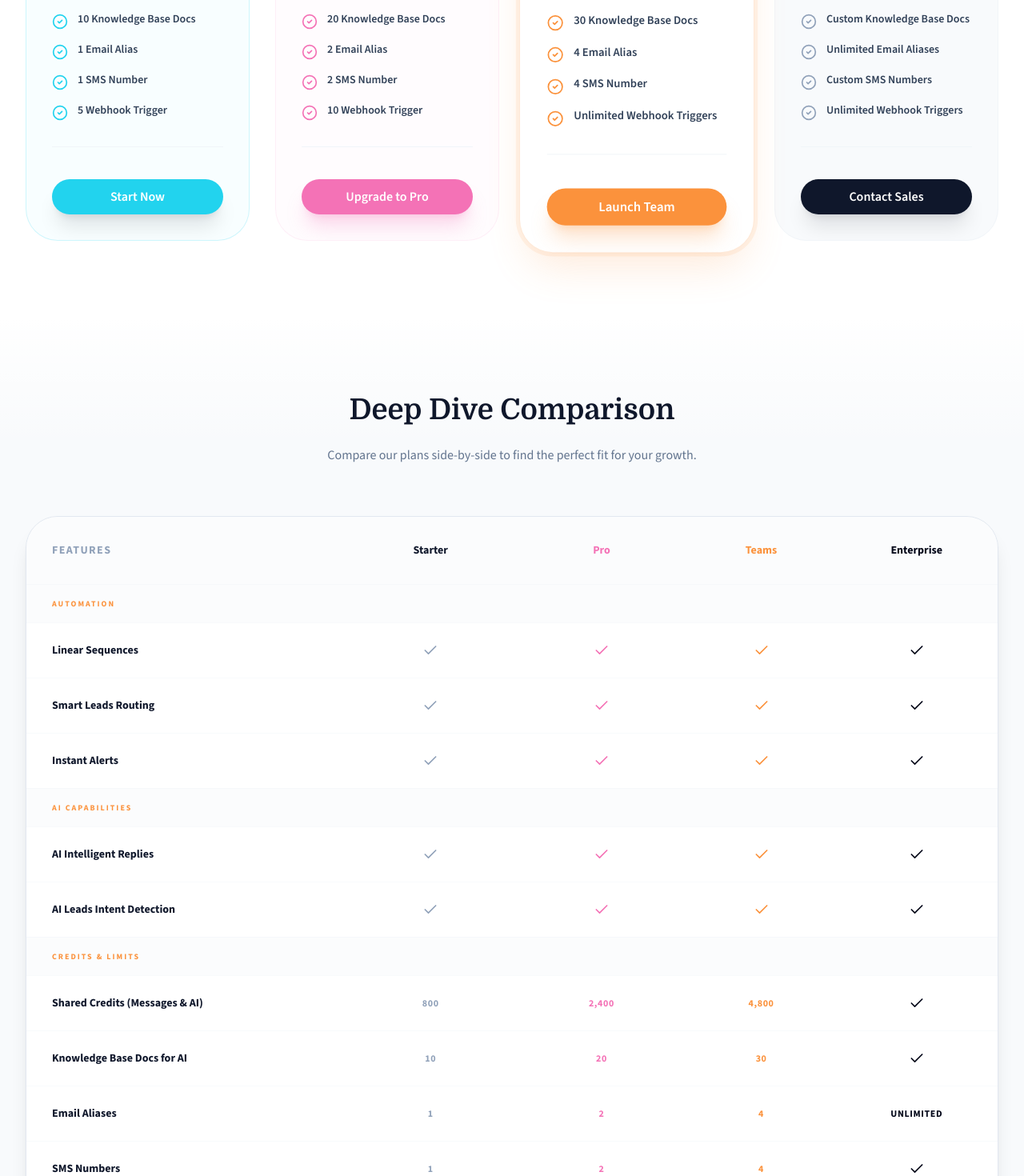
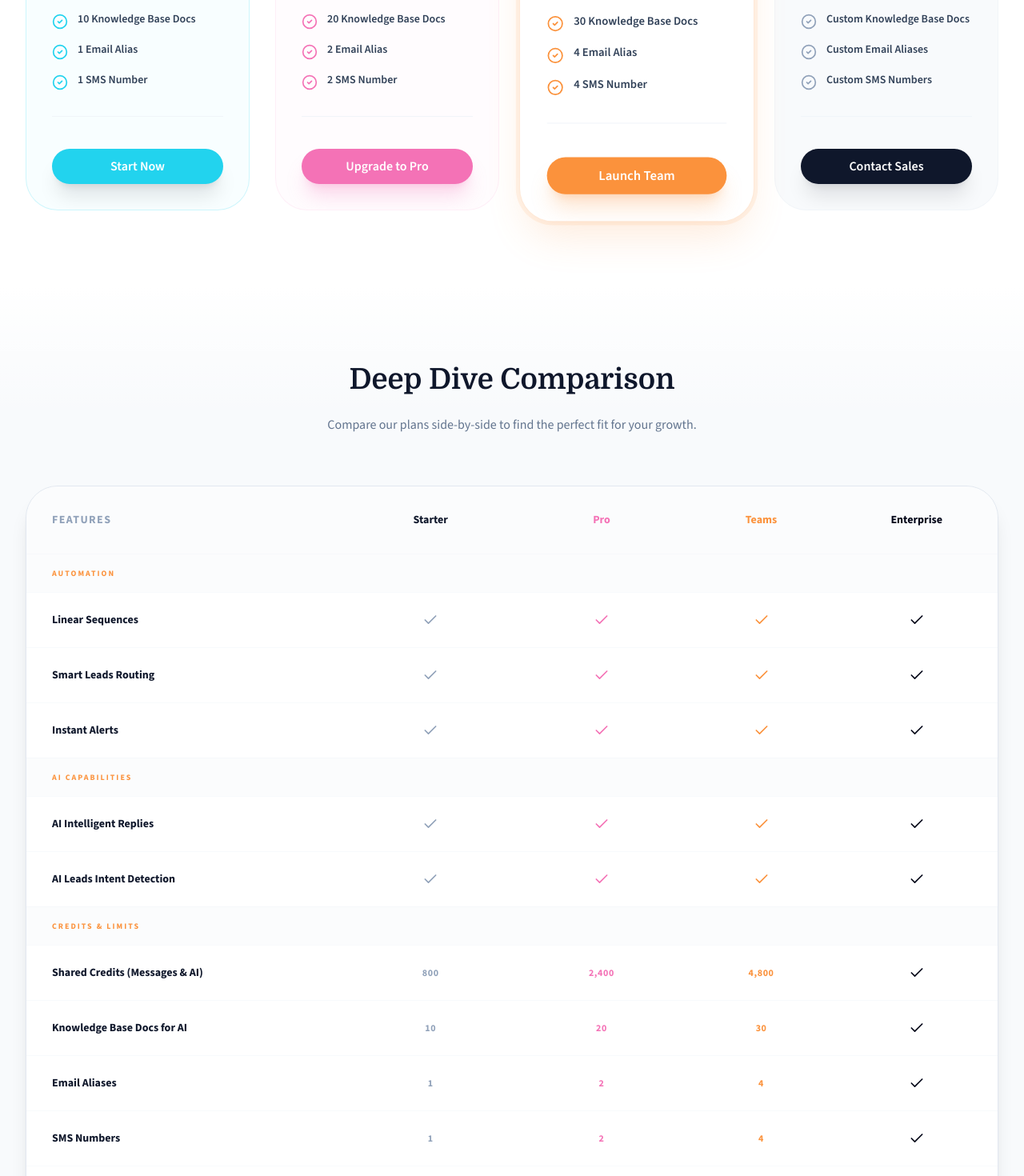
Before and after one commit to Drip-Pilot-HQ/drippilot-app, a Next.js app: page /pricing in a window 1280 px wide. Shown: the part 1360-2830 px from the top of the page at 80% size. Built offline with nearby package versions, Linux system fonts and the light colour scheme.

Commit message:
pricing update

```diff
--- a/constants/pricingData.ts
+++ b/constants/pricingData.ts
@@ -10,7 +10,6 @@ export const PRICING_PLANS = [
       "10 Knowledge Base Docs",
       "1 Email Alias",
       "1 SMS Number",
-      "5 Webhook Trigger",
     ],
     buttonText: "Start Now",
     buttonVariant: "secondary" as const,
@@ -27,7 +26,6 @@ export const PRICING_PLANS = [
       "20 Knowledge Base Docs",
       "2 Email Alias",
       "2 SMS Number",
-      "10 Webhook Trigger",
     ],
     buttonText: "Upgrade to Pro",
     buttonVariant: "accent" as const,
@@ -43,7 +41,6 @@ export const PRICING_PLANS = [
       "30 Knowledge Base Docs",
       "4 Email Alias",
       "4 SMS Number",
-      "Unlimited Webhook Triggers",
     ],
     buttonText: "Launch Team",
     buttonVariant: "primary" as const,
@@ -58,9 +55,8 @@ export const PRICING_PLANS = [
     features: [
       "Custom Shared Credits",
       "Custom Knowledge Base Docs",
-      "Unlimited Email Aliases",
+      "Custom Email Aliases",
       "Custom SMS Numbers",
-      "Unlimited Webhook Triggers",
     ],
     buttonText: "Contact Sales",
     buttonVariant: "dark" as const,
@@ -137,7 +133,7 @@ export const COMPARISON_FEATURES = [
         starter: 1,
         pro: 2,
         teams: 4,
-        enterprise: "Unlimited",
+        enterprise: true,
       },
       {
         name: "SMS Numbers",
@@ -148,10 +144,10 @@ export const COMPARISON_FEATURES = [
       },
       {
         name: "Webhook Triggers",
-        starter: 5,
-        pro: 10,
-        teams: "Unlimited",
-        enterprise: "Unlimited",
+        starter: true,
+        pro: true,
+        teams: true,
+        enterprise: true,
       },
     ],
   },
@@ -198,7 +194,7 @@ export const COMPARISON_FEATURES = [
 export const ADDONS = [
   {
     name: "Additional Seats",
-    price: 45,
+    price: 49,
     unit: "seat/mo",
     description:
       "Expand your team collaboration and manage more campaigns together with additional seats.",
@@ -214,7 +210,7 @@ export const ADDONS = [
   },
   {
     name: "Knowledge Base Docs",
-    price: 1,
+    price: 2,
     unit: "10 doc/mo",
     description:
       "Train your Drip AI on more documents and complex knowledge sets regarding your business.",
```
